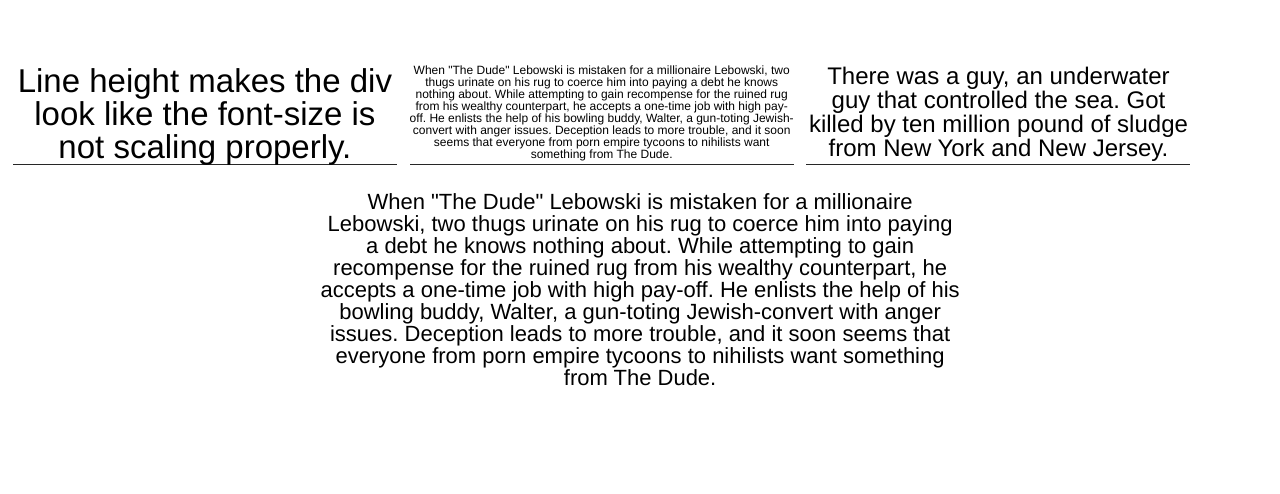
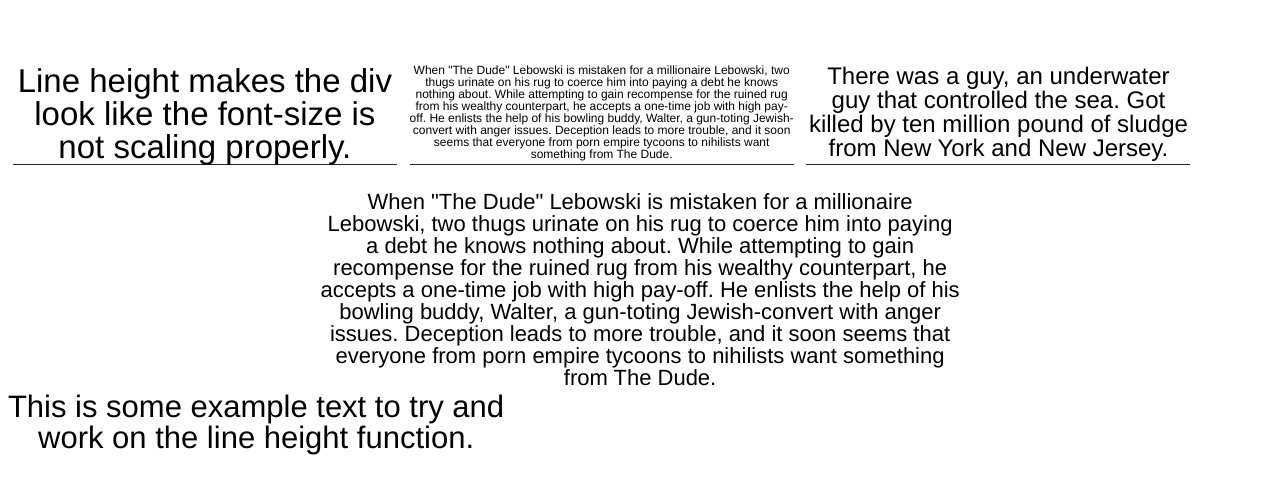
Before and after one commit to Fyxerz/titleFit, a plain HTML site: page index.html in a window 1280 px wide. Drawn offline with nearby package versions, Linux system fonts and the light colour scheme.

Commit message:
Added second functionality to the plugin that allows for text to be scaled to fit on to just 'X' number of lines.

```diff
--- a/css/style.css
+++ b/css/style.css
@@ -1,4 +1,4 @@
-h2, p{
+body{
 	font-weight: lighter;
 	font-family: 'Helvetica';
 	text-align: center;
@@ -20,11 +20,20 @@ h2, p{
 	float: left;
 }
 
+.linefit{
+	width: 40%;
+	float: left;
+}
+
 h2{
 	float: left;
 	font-size: 82px;
 }
 
+h3{
+	font-size: 52px;
+}
+
 p{
 	font-size: 82px;
 }
--- a/index.html
+++ b/index.html
@@ -27,12 +27,13 @@
 		When "The Dude" Lebowski is mistaken for a millionaire Lebowski, two thugs urinate on his rug to coerce him into paying a debt he knows nothing about. While attempting to gain recompense for the ruined rug from his wealthy counterpart, he accepts a one-time job with high pay-off. He enlists the help of his bowling buddy, Walter, a gun-toting Jewish-convert with anger issues. Deception leads to more trouble, and it soon seems that everyone from porn empire tycoons to nihilists want something from The Dude.
 	</p>
 </div>
+<div class="linefit">
+	<h3>
+		This is some example text to try and work on the line height function.
+	</h3>
+</div>
 <script src="https://ajax.googleapis.com/ajax/libs/jquery/1.11.2/jquery.min.js"></script>
 <script src="./js/main.js"></script>
 
-<script>
-	heightFit("h2");
-	heightFit("p");
-</script>
 </body>
 </html>
--- a/js/main.js
+++ b/js/main.js
@@ -1,3 +1,9 @@
+function init() {
+	heightFit("h2");
+	heightFit("p");
+	lineFit("h3", 2)
+}
+
 function heightFit(target) {
 	$(target).each(function() {
 		var titleSize = $(this).outerHeight(true)
@@ -8,13 +14,32 @@ function heightFit(target) {
 
 		var titleFont = $(this).css('font-size')
 		titleFont = titleFont.match(/\d+/)
-		console.log(titleFont)
 
 		if (titleSize > parentSize) {
-			titleFont = titleFont - 1
+			titleFont -= 1
 			$(this).css('font-size', titleFont)
-			console.log($(this).css('font-size'))
 			heightFit(this)
 		}
 	})
 }
+
+
+function lineFit(elem, lines) {
+
+	$(elem).each(function(index, el) {
+		var titleSize = $(this).outerHeight(true)
+
+		var titleFont = $(this).css('font-size')
+		titleFont = titleFont.match(/\d+/)
+		console.log(titleFont)
+		if (titleSize > (titleFont * lines)) {
+			titleFont = titleFont - 1
+
+			$(this).css('font-size', titleFont);
+			console.log(titleFont)
+			lineFit(this, lines	)
+		}
+	});
+}
+
+init()
```
Also changed, not shown: 1 other file.
